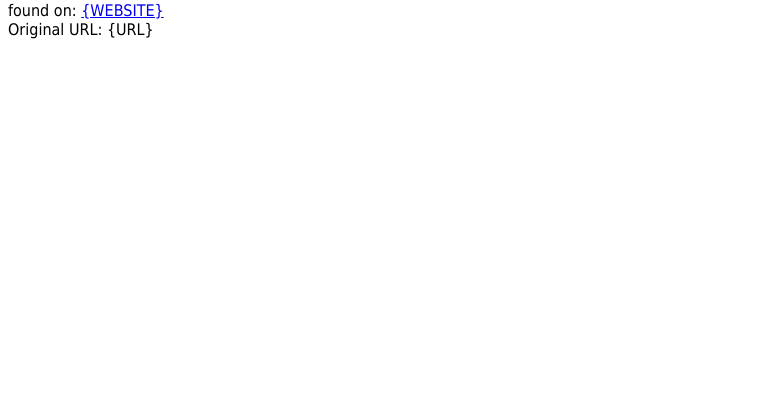
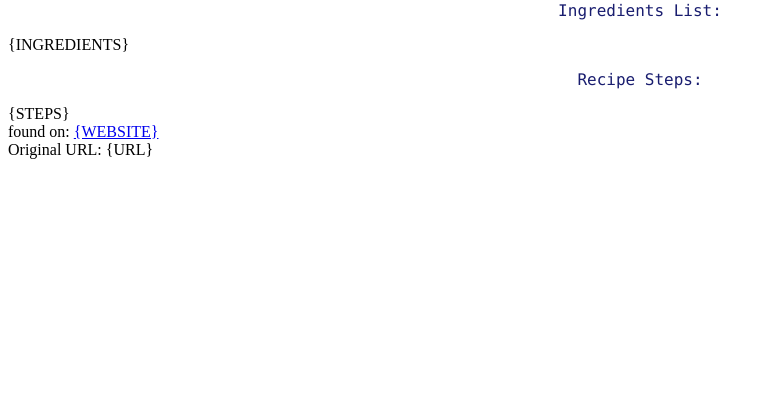
Before and after one commit to ecedmondson/recipes_without_the_mess, a Python web app: template templates/recipe_template.html in a window 1280 px wide. Shown: the part 388-800 px from the top of the page, without its empty margins (0-773 px from the left). Run offline with Jinja, Linux system fonts and the light colour scheme; the template is opened without the code that fills it, so the values that code supplies are empty.

Commit message:
Update recipe_template.html

```diff
--- a/templates/recipe_template.html
+++ b/templates/recipe_template.html
@@ -3,17 +3,21 @@
 <head>
     <meta charset="utf-8">
     <title>Recipe Page {TITLE}</title>
-    <link rel="stylesheet" href="../style.css">
+    <link rel="stylesheet" href="recipe_style.css">
 </head>
 
 <body>
-    <h1><div class="title">Recipe: {TITLE}</div>
-	    <div class="img-containeri"><img src="{IMG}" alt="Recipe image retrieval failed. Imagine some food."></div>
+    <h1><div class="title" id="recipe_title">Recipe: {TITLE}</div>
+	    <div class="image_container" id="recipe_photo">
+		    <img src="{IMG}" alt="Recipe image retrieval failed. Imagine some food.">
+	    </div>
     </h1>
     <div class="ingredients">
+    <p class="list_header">Ingredients List:</p>
         {INGREDIENTS}
     </div>
     <div class="steps">
+    <p class="list_header">Recipe Steps:</p>
         {STEPS}
     </div>
 </body>
```
